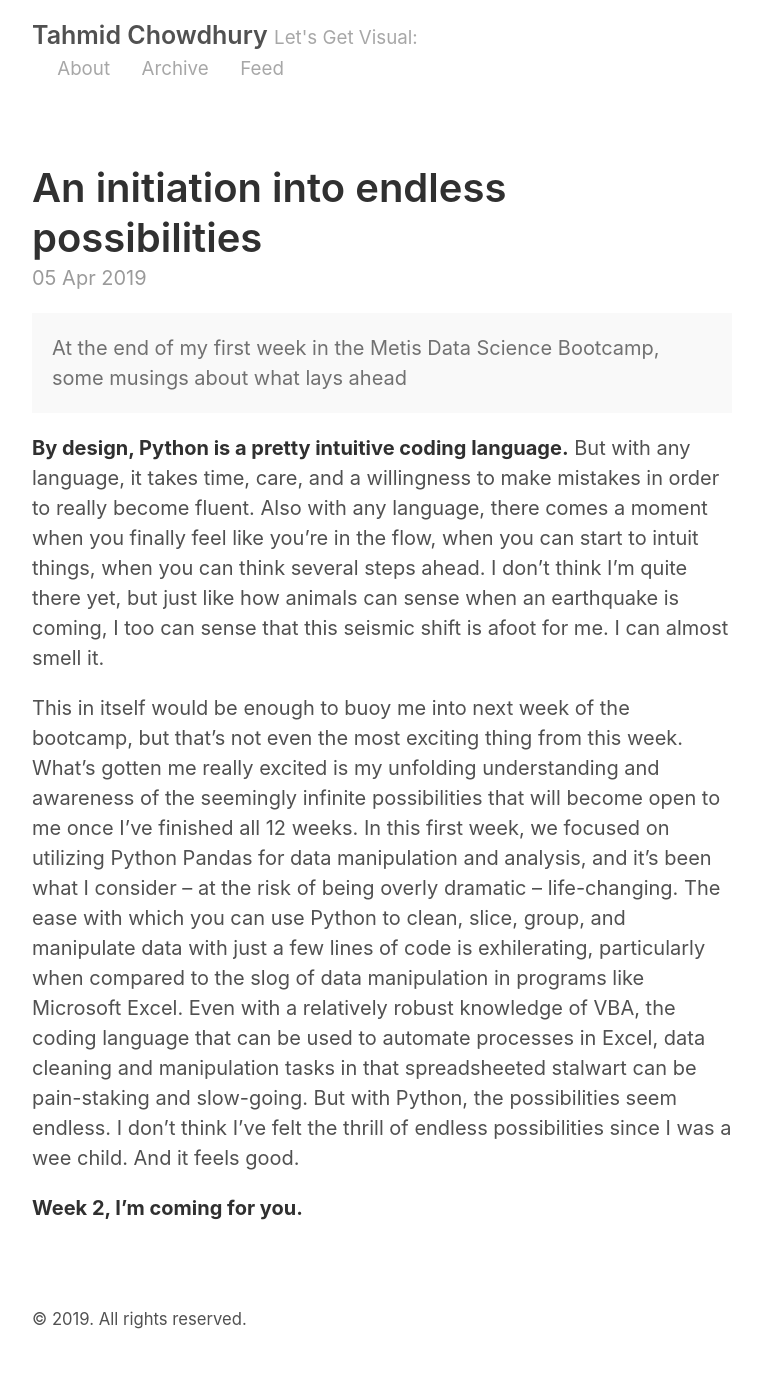
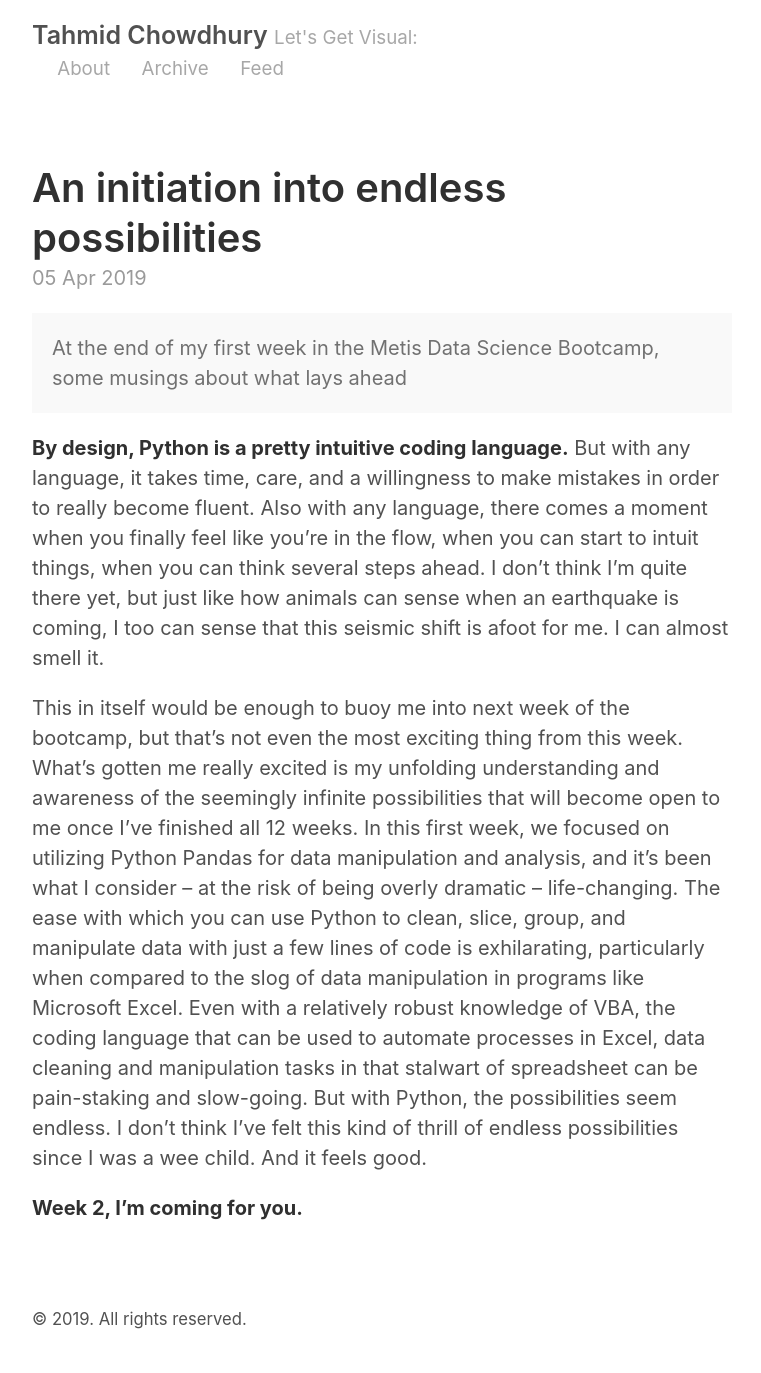
Before and after one commit to duodecimalstrom/duodecimalstrom.github.io, a Jekyll site: the page built from _posts/2019-04-05-first-post.md, in a window 1280 px wide. Shown: the whole page, without its empty margins (258-1019 px from the left). Built offline with Jekyll 4.4.1, drawn with Linux system fonts in a browser that asks for light colours.

Commit message:
Update 2019-04-05-first-post.md

```diff
--- a/_posts/2019-04-05-first-post.md
+++ b/_posts/2019-04-05-first-post.md
@@ -9,6 +9,6 @@ title: An initiation into endless possibilities
 
 **By design, Python is a pretty intuitive coding language.** But with any language, it takes time, care, and a willingness to make mistakes in order to really become fluent. Also with any language, there comes a moment when you finally feel like you're in the flow, when you can start to intuit things, when you can think several steps ahead. I don't think I'm quite there yet, but just like how animals can sense when an earthquake is coming, I too can sense that this seismic shift is afoot for me. I can almost smell it.
 
-This in itself would be enough to buoy me into next week of the bootcamp, but that's not even the most exciting thing from this week. What's gotten me really excited is my unfolding understanding and awareness of the seemingly infinite possibilities that will become open to me once I've finished all 12 weeks. In this first week, we focused on utilizing Python Pandas for data manipulation and analysis, and it's been what I consider -- at the risk of being overly dramatic -- life-changing. The ease with which you can use Python to clean, slice, group, and manipulate data with just a few lines of code is exhilerating, particularly when compared to the slog of data manipulation in programs like Microsoft Excel. Even with a relatively robust knowledge of VBA, the coding language that can be used to automate processes in Excel, data cleaning and manipulation tasks in that spreadsheeted stalwart can be pain-staking and slow-going. But with Python, the possibilities seem endless. I don't think I've felt the thrill of endless possibilities since I was a wee child. And it feels good.
+This in itself would be enough to buoy me into next week of the bootcamp, but that's not even the most exciting thing from this week. What's gotten me really excited is my unfolding understanding and awareness of the seemingly infinite possibilities that will become open to me once I've finished all 12 weeks. In this first week, we focused on utilizing Python Pandas for data manipulation and analysis, and it's been what I consider -- at the risk of being overly dramatic -- life-changing. The ease with which you can use Python to clean, slice, group, and manipulate data with just a few lines of code is exhilarating, particularly when compared to the slog of data manipulation in programs like Microsoft Excel. Even with a relatively robust knowledge of VBA, the coding language that can be used to automate processes in Excel, data cleaning and manipulation tasks in that stalwart of spreadsheet can be pain-staking and slow-going. But with Python, the possibilities seem endless. I don't think I've felt this kind of thrill of endless possibilities since I was a wee child. And it feels good.
 
 **Week 2, I'm coming for you.**
```
